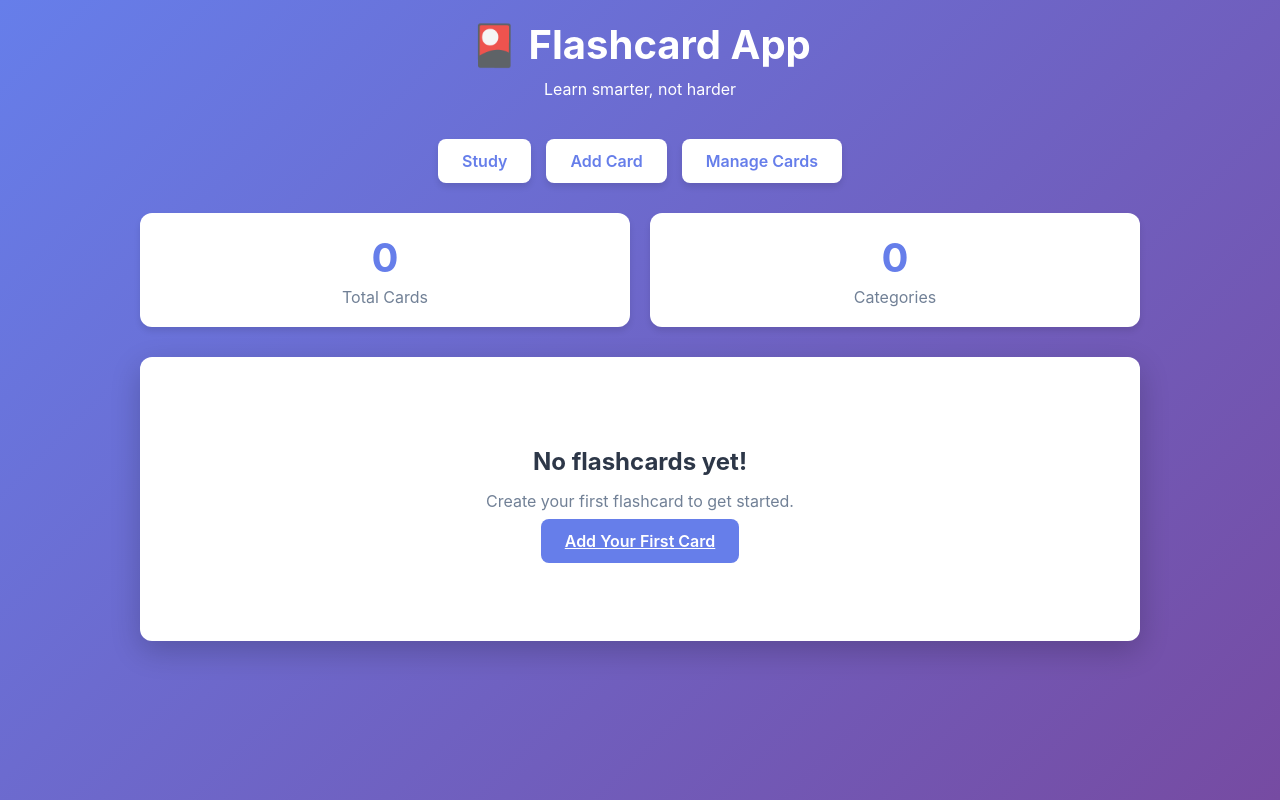
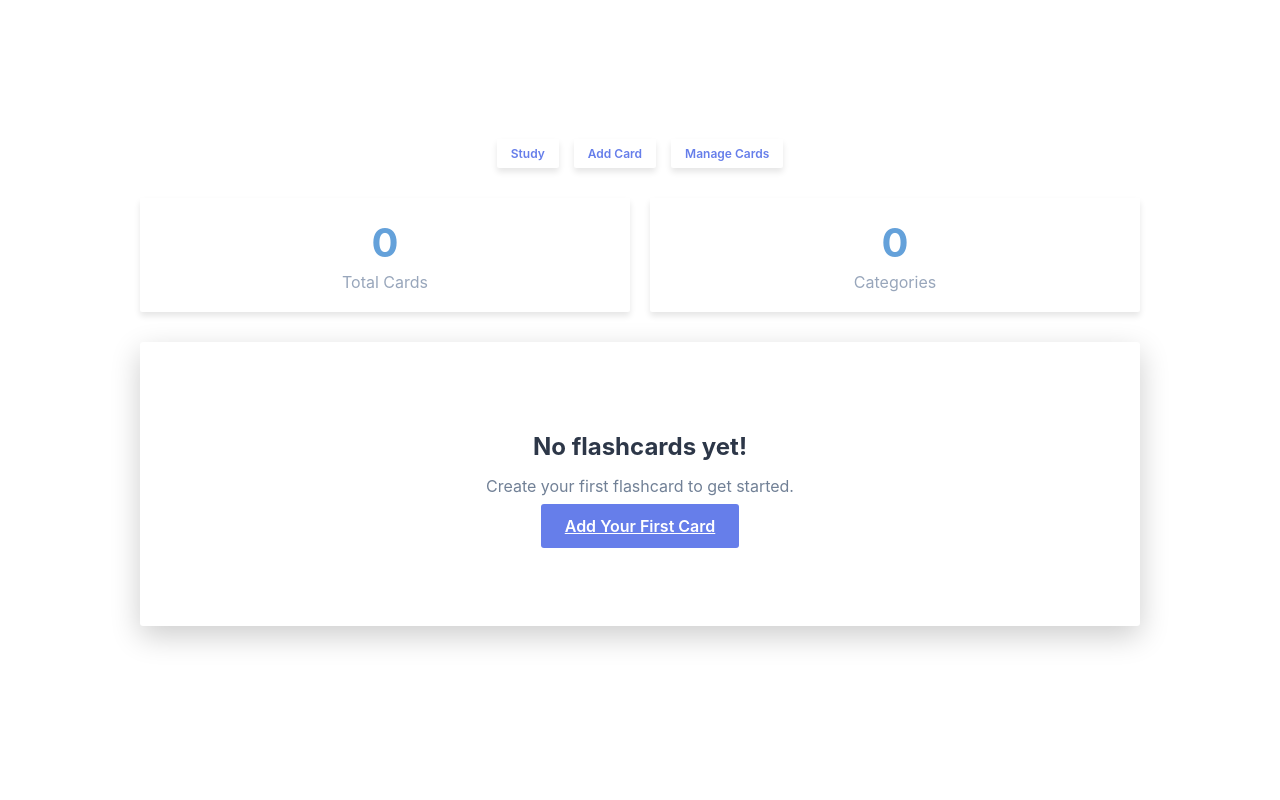
Before and after one commit to matt4110/flashcard-app, a Flask app: page / in a window 1280 px wide. Run offline with Flask 3, Linux system fonts and the light colour scheme; data that the repository does not hold is empty.

Commit message:
style changes

```diff
--- a/templates/base.html
+++ b/templates/base.html
@@ -12,7 +12,7 @@
         }
         body {
             font-family: -apple-system, BlinkMacSystemFont, 'Segoe UI', Roboto, Oxygen, Ubuntu, Cantarell, sans-serif;
-            background: linear-gradient(135deg, #667eea 0%, #764ba2 100%);
+            background: linear-gradient(135deg, #5a97e2 0%, #214c80 100%)
             min-height: 100vh;
             padding: 20px;
         }
@@ -29,6 +29,10 @@
             font-size: 2.5em;
             margin-bottom: 10px;
         }
+        .header p{
+            text-transform: capitalize;
+            letter-spacing: 2px;
+        }
         .nav {
             display: flex;
             gap: 15px;
@@ -39,10 +43,11 @@
         .nav a {
             background: white;
             color: #667eea;
-            padding: 12px 24px;
+            padding: 7px 14px;
             text-decoration: none;
-            border-radius: 8px;
+            border-radius: 2px;
             font-weight: 600;
+            font-size: .75rem;
             transition: all 0.3s;
             box-shadow: 0 4px 6px rgba(0,0,0,0.1);
         }
@@ -52,7 +57,7 @@
         }
         .card {
             background: white;
-            border-radius: 12px;
+            border-radius: 3px;
             padding: 30px;
             box-shadow: 0 10px 30px rgba(0,0,0,0.2);
             margin-bottom: 20px;
@@ -113,7 +118,7 @@
             color: white;
             border: none;
             padding: 12px 24px;
-            border-radius: 8px;
+            border-radius: 3px;
             cursor: pointer;
             font-size: 1em;
             font-weight: 600;
@@ -198,17 +203,17 @@
         .stat-card {
             background: white;
             padding: 20px;
-            border-radius: 12px;
+            border-radius: 2px;
             text-align: center;
             box-shadow: 0 4px 6px rgba(0,0,0,0.1);
         }
         .stat-number {
             font-size: 2.5em;
             font-weight: bold;
-            color: #667eea;
+            color: #64a1da;
         }
         .stat-label {
-            color: #718096;
+            color: #98a6bb;
             margin-top: 5px;
         }
         .hidden {
@@ -228,8 +233,8 @@
 <body>
     <div class="container">
         <div class="header">
-            <h1>🎴 Flashcard App</h1>
-            <p>Learn smarter, not harder</p>
+            <h1>Lets Study</h1>
+            <p>[Digging Neural Pathways]</p>
         </div>
         <div class="nav">
             <a href="/">Study</a>
--- a/templates/index.html
+++ b/templates/index.html
@@ -23,12 +23,12 @@
             <div id="answer" class="flashcard-answer hidden">
                 {{ flashcard.answer }}
             </div>
-            <div class="flip-hint">Click to flip</div>
+            <div class="flip-hint">Flip</div>
         </div>
         <div class="controls">
-            <button class="btn btn-secondary" onclick="location.href='/?id={{ prev_id }}'">← Previous</button>
-            <button class="btn" onclick="location.href='/?id={{ next_id }}'">Next →</button>
-            <button class="btn btn-secondary" onclick="location.href='/?random=1'">🎲 Random</button>
+            <button class="btn btn-secondary" onclick="location.href='/?id={{ prev_id }}'">< Previous</button>
+            <button class="btn btn-secondary" onclick="location.href='/?random=1'">Random</button>
+            <button class="btn" onclick="location.href='/?id={{ next_id }}'">Next ></button>
         </div>
     </div>
     {% else %}
```
